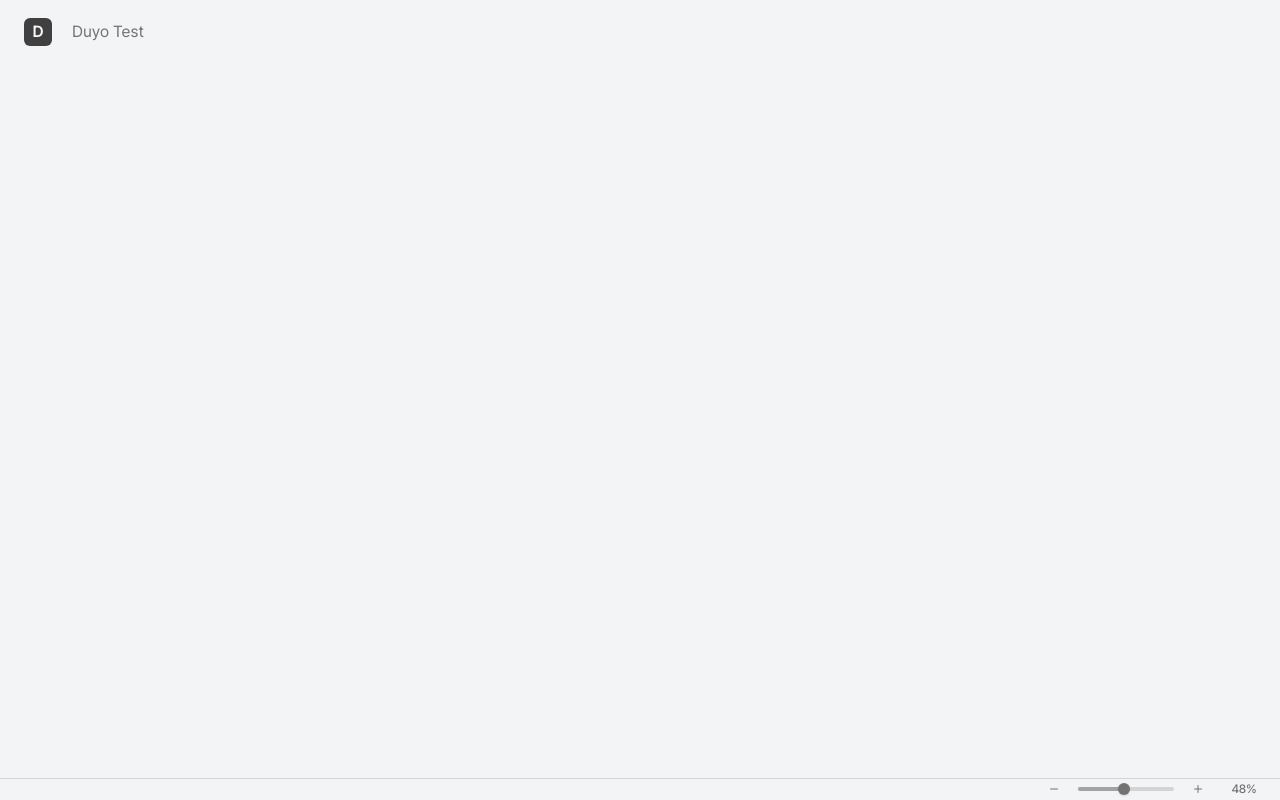
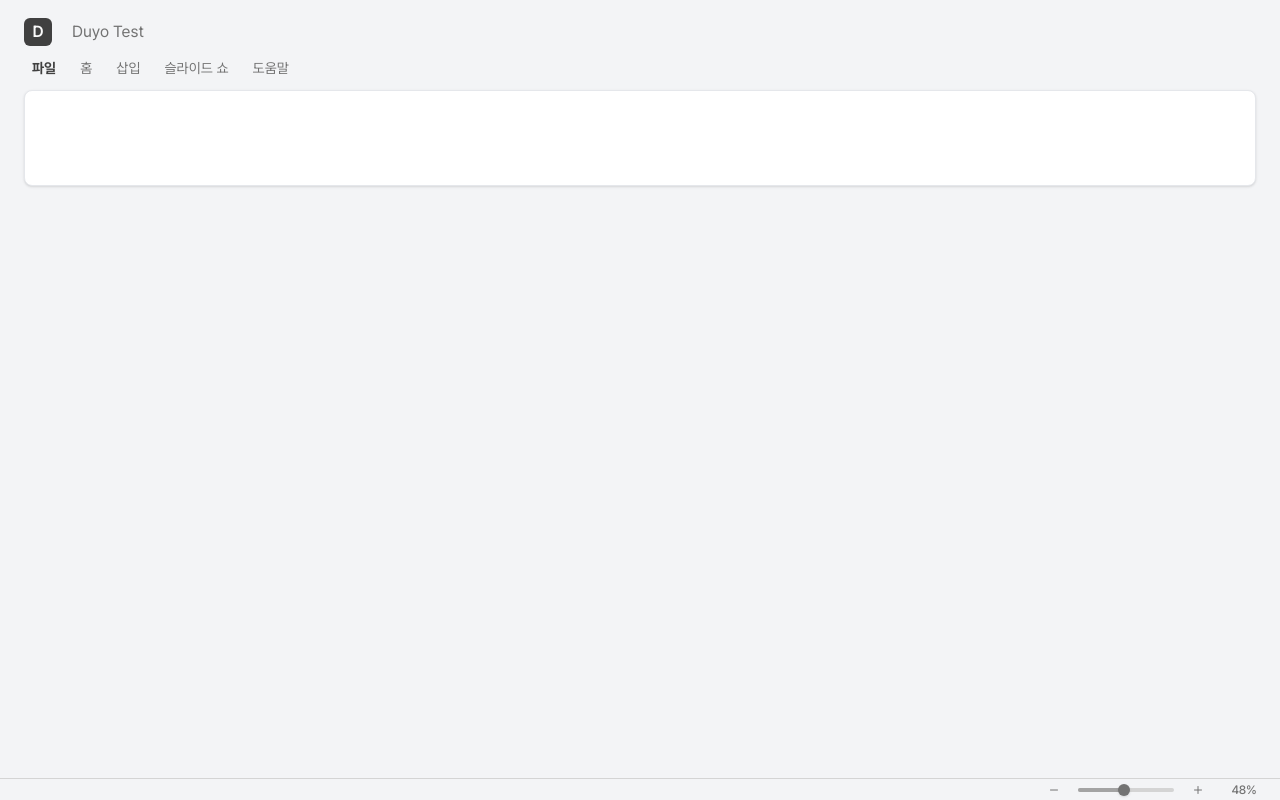
Before and after one commit to Ryuider-JS/duyo, a React (Vite) app: page / in a window 1280 px wide. Built offline with nearby package versions, Linux system fonts and the light colour scheme.

Commit message:
progress main nav bar

```diff
--- a/src/components/main/Main.tsx
+++ b/src/components/main/Main.tsx
@@ -1,3 +1,14 @@
+import MainNav from './MainNav';
+import MainSection from './MainSection';
+
 export default function Main() {
-	return <div className="w-full h-full"></div>;
+	return (
+		<div className="flex flex-col justify-between w-full h-full px-6 mt-2">
+			<div className="flex flex-col gap-y-2">
+				<MainNav />
+				<MainSection />
+			</div>
+			<article></article>
+		</div>
+	);
 }
--- /dev/null
+++ b/src/components/main/MainNav.tsx
@@ -0,0 +1,12 @@
+import MainNavButton from './MainNavButton';
+import { NAV_LIST } from '@/constants/nav.const';
+
+export default function MainNav() {
+	return (
+		<div className="flex items-center gap-x-2">
+			{NAV_LIST.map((value, idx) => (
+				<MainNavButton value={value} key={idx} idx={idx} />
+			))}
+		</div>
+	);
+}
--- /dev/null
+++ b/src/components/main/MainNavButton.tsx
@@ -0,0 +1,16 @@
+import { IMainNavButton } from '@/types/nav.interface';
+import { useFocusStore } from '@/stores/useFocusStore';
+
+// 이벤트 3개
+// onMouseDown / onMouseUp / ondblclick
+export default function MainNavButton({ value, idx }: IMainNavButton) {
+	const { focus, setFocus } = useFocusStore();
+	return (
+		<div
+			className="flex flex-col px-2 py-1 text-sm rounded outline-none cursor-pointer hover:bg-gray-200 text-neutral-500"
+			onMouseUp={() => setFocus(idx)}
+		>
+			<p className={`${idx === focus && 'font-bold text-neutral-700'}`}>{value}</p>
+		</div>
+	);
+}
--- /dev/null
+++ b/src/components/main/MainSection.tsx
@@ -0,0 +1,5 @@
+export default function MainSection() {
+	return (
+		<div className="border bg-card shadow h-24 flex w-full flex-row items-center gap-x-1.5 rounded-lg px-1.5 py-2 bg-white"></div>
+	);
+}
--- /dev/null
+++ b/src/constants/nav.const.ts
@@ -0,0 +1 @@
+export const NAV_LIST: string[] = ['파일', '홈', '삽입', '슬라이드 쇼', '도움말'];
--- /dev/null
+++ b/src/stores/useFocusStore.tsx
@@ -0,0 +1,7 @@
+import { INavState } from '@/types/nav.interface';
+import { create } from 'zustand';
+
+export const useFocusStore = create<INavState>((set) => ({
+	focus: 0,
+	setFocus: (focus) => set({ focus }),
+}));
```
Also changed, not shown: src/types/nav.interface.ts (added, +9 -0 lines).
